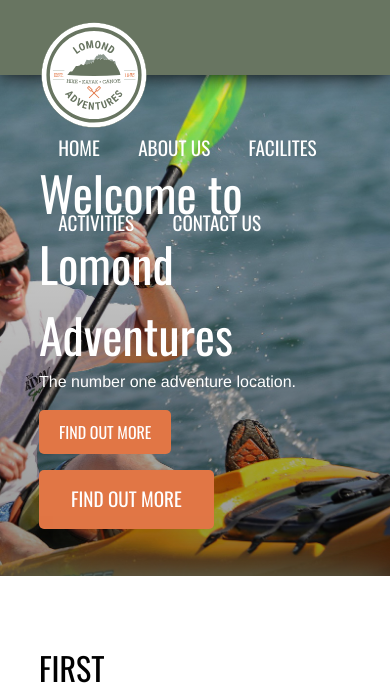
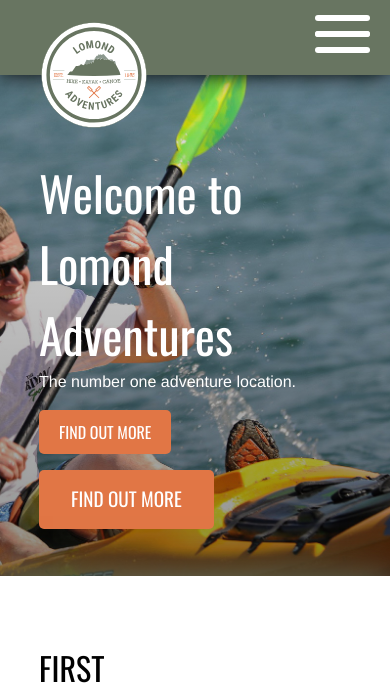
Before and after one commit to cjconnor24/OutdoorCentre, a PHP site: page / in a window 390 px wide. Shown: the top 690 px of the page. Run offline with PHP 8.4, Linux system fonts and the light colour scheme; some libraries are stand-ins or nearby versions.

Commit message:
Mobile Navigation
Added mobile navigation along with some animations to slide the menu in and out as well as collapsing the hamburger icon

```diff
--- a/css/styles.css
+++ b/css/styles.css
@@ -454,6 +454,74 @@ footer form button[type=submit]:hover {
     /*.row [class*="col-"] {*/
     /*width:100%;*/
     /*}*/
+
+    .nav__menu {
+        background:rgba(225,118,69,0.9);
+        display:block;
+        position:absolute;
+        width:80%;
+        height:100vh;
+        top:0;
+        left:0;
+        transition:0.25s ease;
+    }
+    .nav__menu.open {
+        left:-80%;
+    }
+    .nav__menu li {
+        float:none;
+    }
+    .nav__menu li a {
+        text-align:center;
+        width:100%;
+        height:75px;
+        display:block;
+        border-bottom:1px solid #FFF;
+    }
+    .nav__hamburger {
+        display:block;
+        height:44px;
+        width:55px;
+        position:absolute;
+        top:15px;
+        right:20px;
+        cursor: pointer;
+        transform: rotate(0deg);
+        transition: .5s ease-in-out;
+        cursor: pointer;
+    }
+    .nav__hamburger span {
+        height:6px;
+        background:#FFF;
+        left: 0;
+        width:100%;
+        display:block;
+        position:absolute;
+        border-radius:8px;
+        transform: rotate(0deg);
+        transition: .25s ease-in-out;
+    }
+
+    .nav__hamburger span:nth-child(2),.nav__hamburger span:nth-child(3) {
+        top:16px;
+    }
+    .nav__hamburger span:nth-child(4){
+        top:32px;
+    }
+
+    .nav__hamburger.open span:nth-child(2) {
+        transform: rotate(45deg);
+    }
+    .nav__hamburger.open span:nth-child(3) {
+        transform: rotate(-45deg);
+    }
+    .nav__hamburger.open span:nth-child(1),.nav__hamburger.open span:nth-child(4) {
+        width: 0%;
+        left: 50%;
+    }
+
+
+
 }
 
 /*640*/
--- a/index.php
+++ b/index.php
@@ -8,10 +8,25 @@
 
     <link rel="shortcut icon" href="favicon.ico">
 <!--    <link rel="stylesheet" href="https://cdnjs.cloudflare.com/ajax/libs/font-awesome/4.7.0/css/font-awesome.min.css">-->
+    <script
+            src="https://code.jquery.com/jquery-3.2.1.slim.min.js"
+            integrity="sha256-k2WSCIexGzOj3Euiig+TlR8gA0EmPjuc79OEeY5L45g="
+            crossorigin="anonymous"></script>
     <link rel="stylesheet" href="/css/font-awesome.min.css">
     <link rel="stylesheet" href="/css/styles.css" media="screen">
 
     <script type="text/javascript" src="/js/slider.js"></script>
+
+    <script type="text/javascript">
+        $(document).ready(function(){
+            $('.nav__hamburger').click(function(){
+                $(this).toggleClass('open');
+                $( ".nav__menu" ).toggleClass( "open" );
+
+
+            });
+        });
+    </script>
 </head>
 <body>
 
@@ -25,13 +40,21 @@
 <nav>
     <div class="container">
     <a href="#" class="nav__brand"><span class="nav__brand__span">Lomond Adventures</span></a>
-    <ul class="nav__menu">
+    <ul class="nav__menu open">
         <li><a href="#">Home</a></li>
         <li><a href="#">About Us</a></li>
         <li><a href="#">Facilites</a></li>
         <li><a href="#">Activities</a></li>
         <li><a href="#">Contact Us</a></li>
     </ul>
+
+        <div class="nav__hamburger">
+            <span></span>
+            <span></span>
+            <span></span>
+            <span></span>
+        </div>
+
     </div>
 </nav>
 
```
